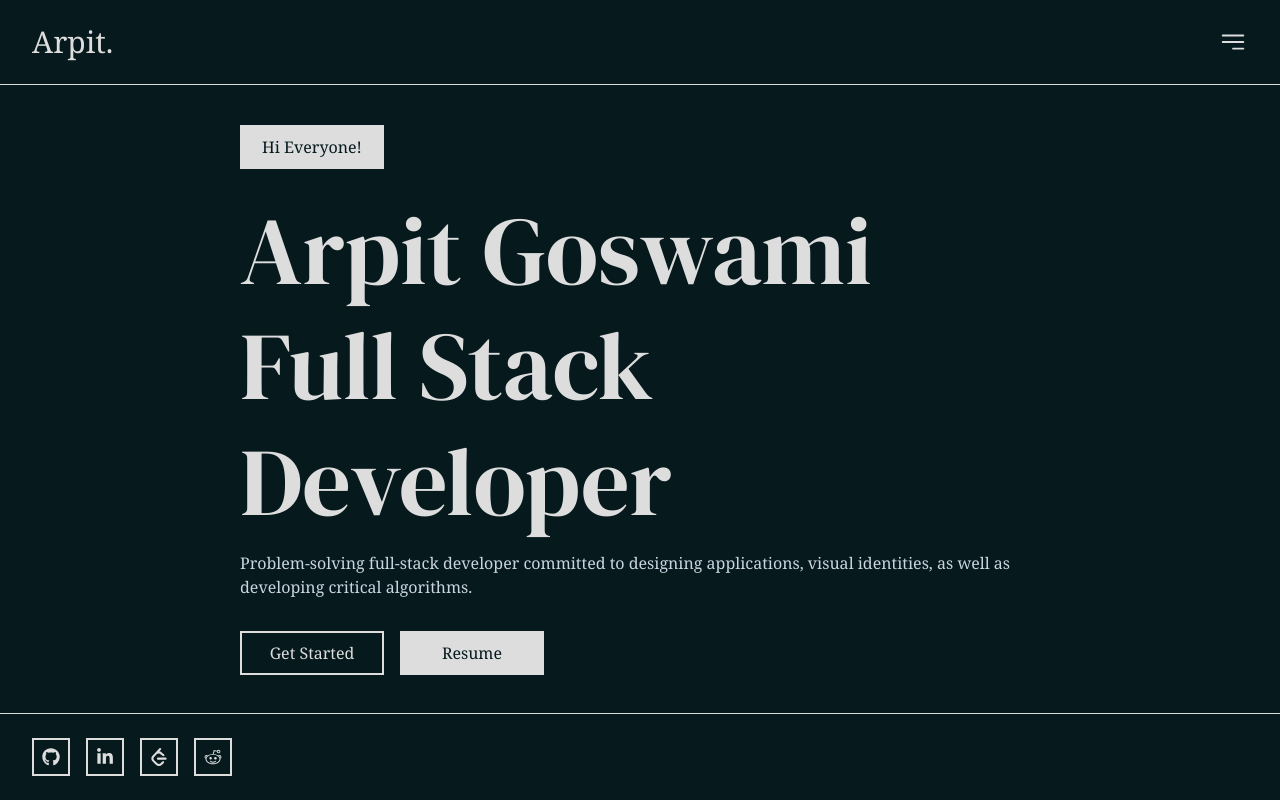
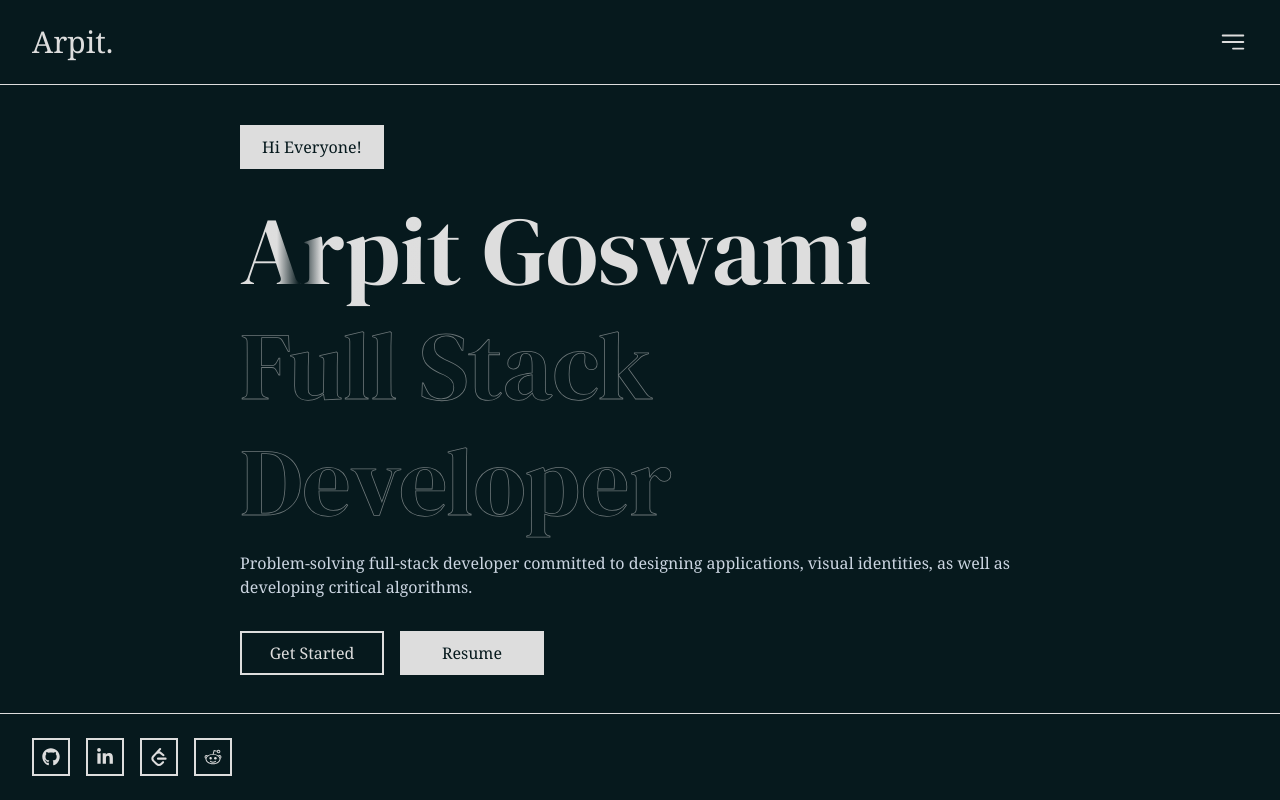
Before and after one commit to arpitgoswami/portfolio, a React (Vite) app: page / in a window 1280 px wide. Built offline with nearby package versions, Linux system fonts and the light colour scheme.

Commit message:
Animation Addition

```diff
--- a/src/components/Home.jsx
+++ b/src/components/Home.jsx
@@ -3,14 +3,16 @@ function Home() {
       <>
          <div id="header-container" className="flex items-center py-10">
             <div className="px-60 sm:px-6">
-               <div className="block w-36 border-2 border-[var(--theme-white-shade)] bg-[var(--theme-white-shade)] py-2 text-center text-[var(--theme-dark-shade)]">
+               <div className="excess-btn block w-36 border-2 border-[var(--theme-white-shade)] bg-[var(--theme-white-shade)] py-2 text-center text-[var(--theme-dark-shade)]">
                   Hi Everyone!
                </div>
                <div
                   className="mt-6 text-8xl leading-[1.2] sm:text-5xl sm:leading-[1.2]"
                   id="font-DM"
                >
-                  Arpit Goswami <br /> Full Stack Developer
+                  <span className="shine">Arpit</span> Goswami
+                  <br />{' '}
+                  <span className="text-outline">Full Stack Developer</span>
                </div>
                <div className="width mb-8 mt-3 text-slate-300 sm:text-sm">
                   Problem-solving full-stack developer committed to designing
--- a/styles/global.css
+++ b/styles/global.css
@@ -52,6 +52,26 @@ body {
    color: #000;
 }
 
+.excess-btn {
+   position: relative;
+   z-index: 100;
+}
+
+.excess-btn::before {
+   position: absolute;
+   width: 100%;
+   height: 100%;
+   background-color: transparent;
+   top: 0;
+   left: 0;
+   content: ' ';
+   z-index: 10;
+}
+
+.excess-btn::before:after {
+   padding: 20px;
+}
+
 .btn:first-child:after {
    top: 0;
    left: 0;
@@ -92,5 +112,51 @@ body {
    width: 0%;
 }
 
+.shine {
+   background: linear-gradient(
+      to right,
+      hsl(0, 0%, 87%) 0,
+      #06191d 10%,
+      hsl(0, 0%, 87%) 20%
+   );
+   -webkit-background-clip: text;
+   -webkit-text-fill-color: transparent;
+   animation: shine 4s infinite linear;
+}
+
+.text-outline {
+   color: var(--theme-dark-shade);
+   -webkit-text-stroke-width: 0.05rem;
+   -webkit-text-stroke-color: var(--theme-white-shade);
+   transition-duration: 0.3s;
+   cursor: pointer;
+   animation: outline 2s infinite linear;
+}
+
+.text-outline:hover {
+   color: var(--theme-white-shade);
+}
+
+@keyframes shine {
+   0% {
+      background-position: 0;
+   }
+   100% {
+      background-position: 100px;
+   }
+}
+
+@keyframes outline {
+   0% {
+      -webkit-text-stroke-color: var(--theme-white-shade);
+   }
+   50% {
+      -webkit-text-stroke-color: var(--theme-dark-shade);
+   }
+   100% {
+      -webkit-text-stroke-color: var(--theme-white-shade);
+   }
+}
+
 @media (max-width: 767px) {
 }
```
Also changed, not shown: 1 other file (tests, documents, lock files or other folders).
